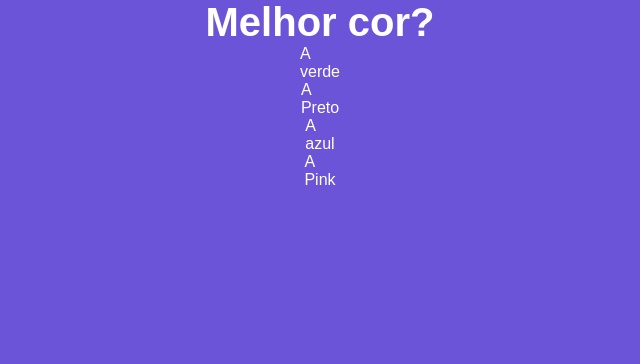
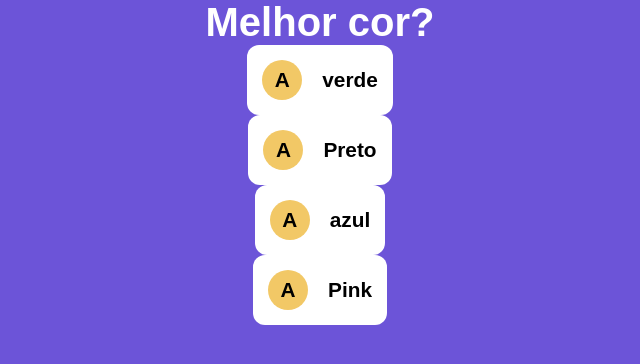
Before and after one commit to ChristanDaniel/clone-quiz-game, a Next.js app: page / in a window 1280 px wide. Shown: the top 364 px of the page, without its empty margins (320-960 px from the left). Built offline with nearby package versions, Linux system fonts and the light colour scheme.

Commit message:
pouco do css do componente Resposta

```diff
--- a/src/components/Questao/index.tsx
+++ b/src/components/Questao/index.tsx
@@ -16,7 +16,7 @@ export default function Questao(props: QuestaoProps) {
             <Enuciado texto={questao.enuciado}/>
             {questao.respostas.map((resposta, ind) => {
                 return (
-                    <Resposta key={resposta.valor} valor={resposta} indice={ind} letra="A" corLetra="#F2C866"/>
+                    <Resposta key={resposta.valor} valor={resposta} indice={ind} letra="A" backgroundLetra="#F2C866"/>
                 )
             })}
         </div>
--- a/src/components/Resposta/index.tsx
+++ b/src/components/Resposta/index.tsx
@@ -5,7 +5,7 @@ interface EnuciadoProps {
     valor: RespostaModel
     indice: number
     letra: string
-    corLetra: string
+    backgroundLetra: string
 }
 
 export default function Resposta(props: EnuciadoProps) {
@@ -15,7 +15,7 @@ export default function Resposta(props: EnuciadoProps) {
         <div className={styles.resposta}>
             <div className={styles.conteudoResposta}>
                 <div className={styles.frente}>
-                    <div className={styles.letra}>{props.letra}</div>
+                    <div className={styles.letra} style={{ backgroundColor: props.backgroundLetra}}>{props.letra}</div>
                     <div className={styles.valor}>{resposta.valor}</div>
                 </div>
                 <div className={styles.verso}></div>
--- a/src/components/Resposta/styles.module.css
+++ b/src/components/Resposta/styles.module.css
@@ -1,3 +1,33 @@
 .resposta {
-    display: flex;
+  display: flex;
 }
+
+.frente,
+.verso {
+  display: flex;
+}
+
+.frente {
+  align-items: center;
+  border-radius: 12px;
+  padding: 15px;
+  color: #000;
+  background: #fff;
+}
+
+.letra {
+  display: flex;
+  justify-content: center;
+  align-items: center;
+  height: 40px;
+  width: 40px;
+  border-radius: 20px;
+  font-size: 1.3rem;
+  font-weight: 700;
+  margin-right: 20px;
+}
+
+.valor {
+  font-size: 1.3rem;
+  font-weight: 700;
+}
```
